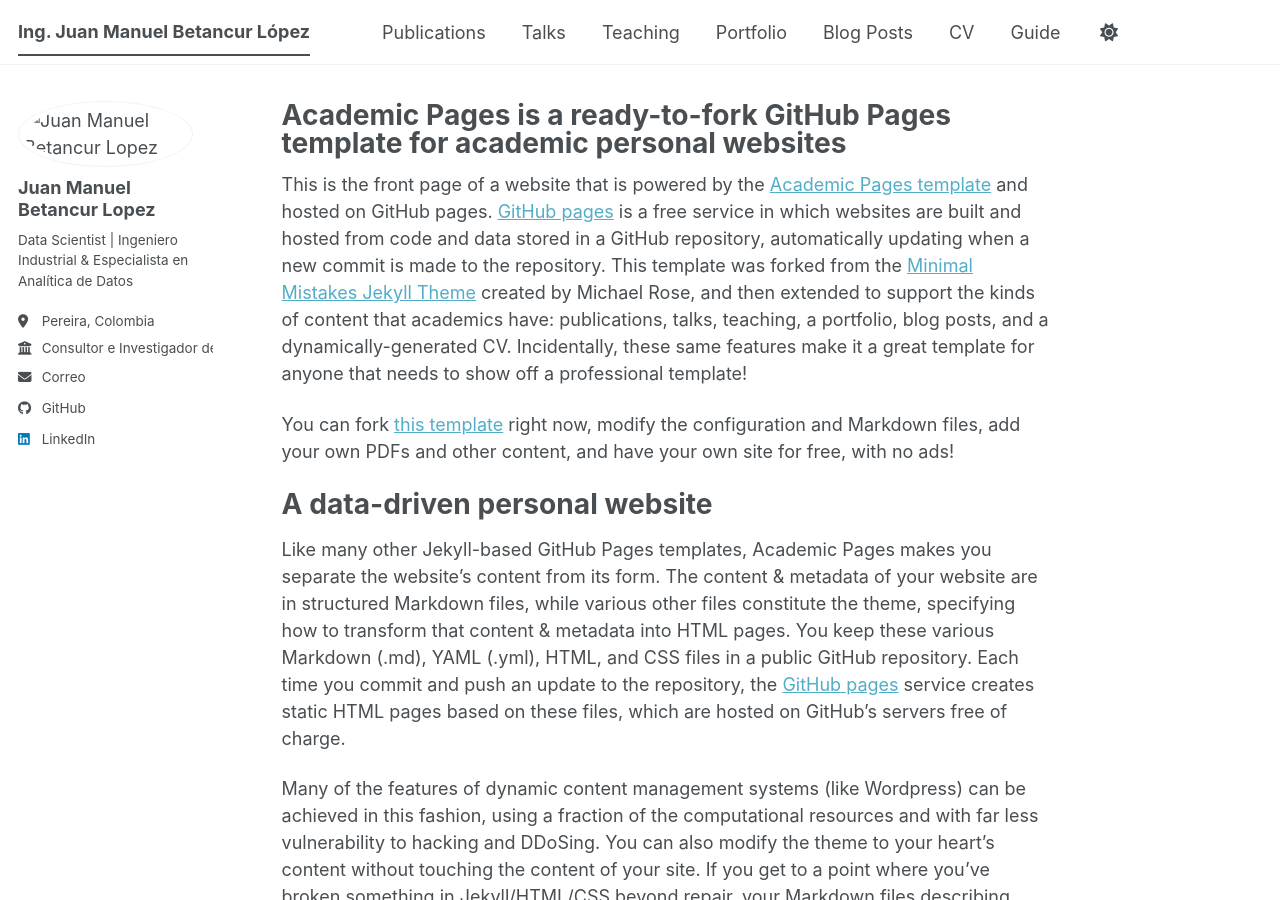
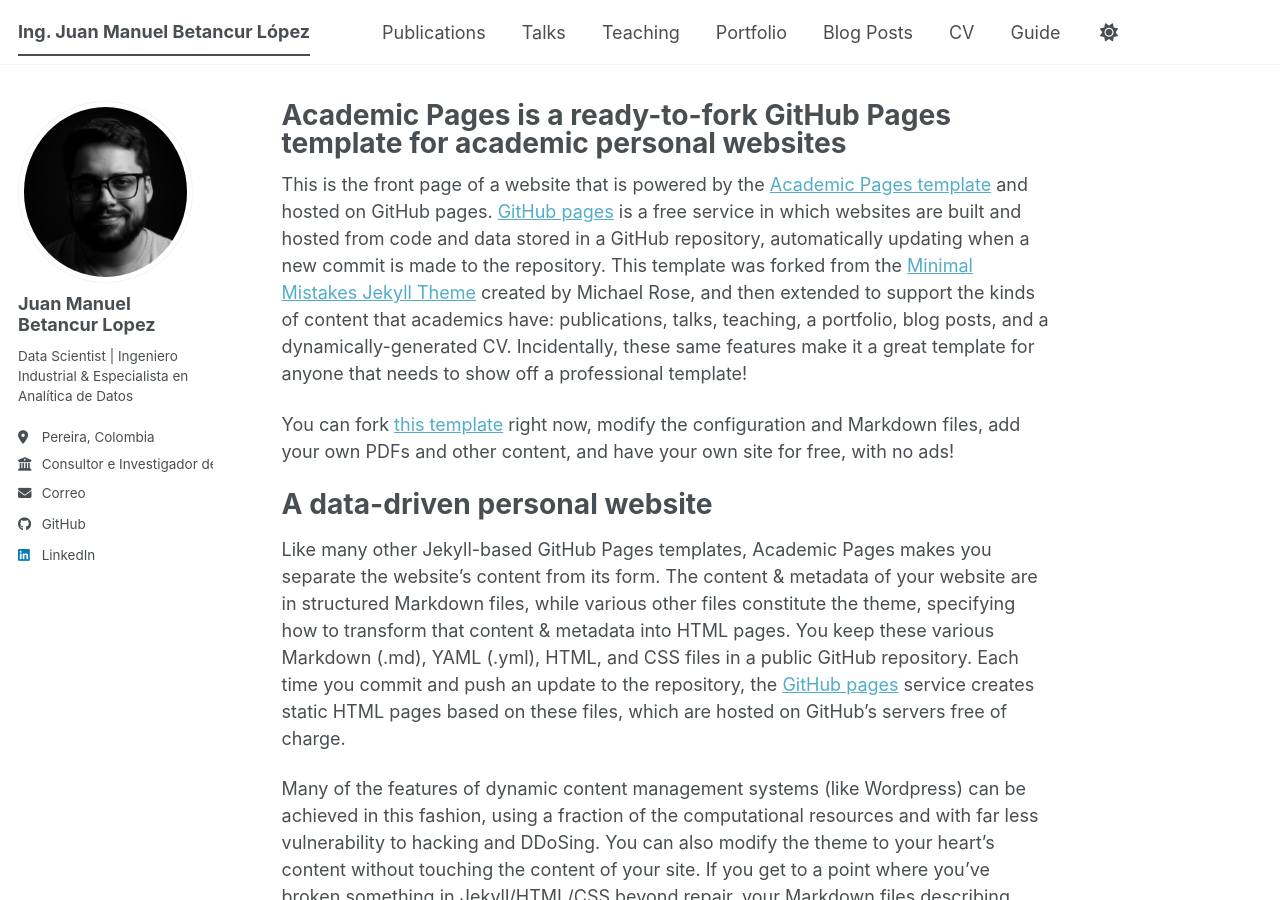
Before and after one commit to ingjuanmbl-jmbl/portafolio-jmbl, a Jekyll site: the page built from _pages/about.md, in a window 1280 px wide and 900 px high. Built offline with Jekyll 4.4.1, drawn with Linux system fonts in a browser that asks for light colours; a script bundle is joined from its source files by our own code; library files that are not in the unit come from our copies.

Commit message:
Configuración de la foto de perfil

```diff
--- a/_config.yml
+++ b/_config.yml
@@ -23,7 +23,7 @@
 #               Additional customization can be done by editing /_includes/author-profile.html
 author:
   # Biographic information
-  avatar           : "/portafolio-jmbl/assets/images/perfil.jpg"
+  avatar           : "https://ingjuanmbl-jmbl.github.io/portafolio-jmbl/assets/images/perfil.jpg"
   name             : "Juan Manuel Betancur Lopez"
   pronouns         : # example: "she/her"
   bio              : "Data Scientist | Ingeniero Industrial & Especialista en Analítica de Datos"
```
